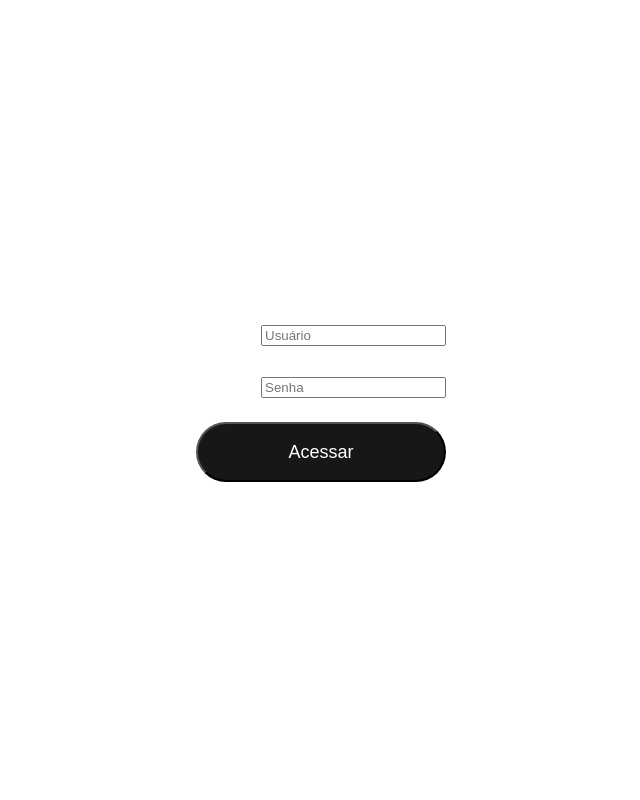
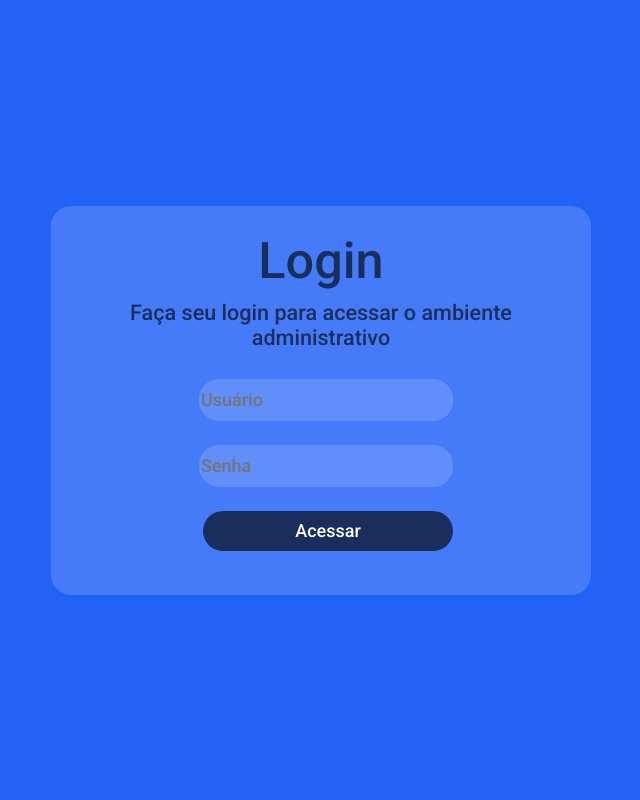
Before and after one commit to HallisonRabelo/Catalogo, a PHP site: page /Administrador/admin.html in a window 1280 px wide. Shown: the whole page, without its empty margins (319-959 px from the left). Run offline with PHP 8.4, Linux system fonts and the light colour scheme.

Commit message:
Criando tela de login

```diff
--- a/Administrador/admin.html
+++ b/Administrador/admin.html
@@ -9,10 +9,12 @@
 <body>
     <main>
         <div id="login">
+            <h1>Login</h1>
+            <h2>Faça seu login para acessar o ambiente administrativo</h2>
             <Form>
-                <p> <input type="text" name"nome" id"nome" placeholder="Usuário"></p>
-                <p> <input type="password" name"senha" id"senha" placeholder="Senha"></p>
-                <p id="botao"><input type="submit" value="Acessar"></p>
+                <p class="caixa"> <input type="text" name="nome" id="nome" placeholder="Usuário"></p>
+                <p class="caixa"> <input type="password" name="senha" id="senha" placeholder="Senha"></p>
+                <p class="caixa" id="botao"><input type="submit" value="Acessar"></p>
             </Form>
         </div>
     </main>
--- a/Administrador/estilos/style.css
+++ b/Administrador/estilos/style.css
@@ -1,9 +1,18 @@
 @charset "UTF-8";
 @import url('https://fonts.googleapis.com/css2?family=Roboto:ital,wght@0,100..900;1,100..900&display=swap');
+:root{
+    --azul-escuro:#2b28e0;
+    --azul-medio: #004AF5;
+    --azul-claro:#0097F5;
+    --cinza:#3B4B73;
+}
 body{
     box-sizing: border-box;
     padding: 0px;
     margin: 0px;
+    background-color: #004af5dc;
+
+
     font-family: "Roboto", sans-serif;
 }
 main{
@@ -13,24 +22,60 @@ main{
     align-items: center;
 
 }
-#login{
+
+div#login{
+    width: 500px;
     flex-flow: row wrap;
+    display: flex;
+    justify-content: center;
+    align-items: center;
     font-size: x-large;
     text-align: end;
+    background-color: rgba(255, 255, 255, 0.151);
+    border-radius: 20px;
+    padding: 20px;
 }
-#login > p{
-    margin: 0px;
+#login h1{
+    font-family: "Roboto",sans-serif;
+    font-size: 2.1em;
+    font-weight: 500;
+    color: rgba(0, 0, 0, 0.623);
+    margin: 5px;
 }
-#botao{
+#login h2{
+    font-family: "Roboto",sans-serif;
+    font-size: 0.9em;
+    font-weight: 500;
+    text-align: center;
+    color: rgba(0, 0, 0, 0.623);
+    margin: 5px;
 
-    text-align: center;
+}
+input:focus{
+    outline:none;/*Remove contorno da caixa de seleção*/
+}
+p.caixa > input{
+    height: 40px;
+    width: 250px;
+    font-family: "Roboto", sans-serif;
+    font-size: large;
+    font-weight: 500;
+    border: 1px;
+    border-radius: 20px;
+    text-align: left;
+    margin-left: 10px;
+    background-color: rgba(255, 255, 255, 0.151);
 }
 #botao >  input{
     font-size: large;
     font-weight: 500;
-    height: 60px;
-    width: 250px;
-    background-color: rgba(0, 0, 0, 0.911);
+    background-color: rgba(0, 0, 0, 0.623);
     color: white;
-    border-radius: 40px;
+    border: 1px;
+    border-radius: 20px;
+    text-align: center;
 }
+#botao:hover{
+    background-color: var(--azul-medio);
+    border-radius: 20px;
+}
```
